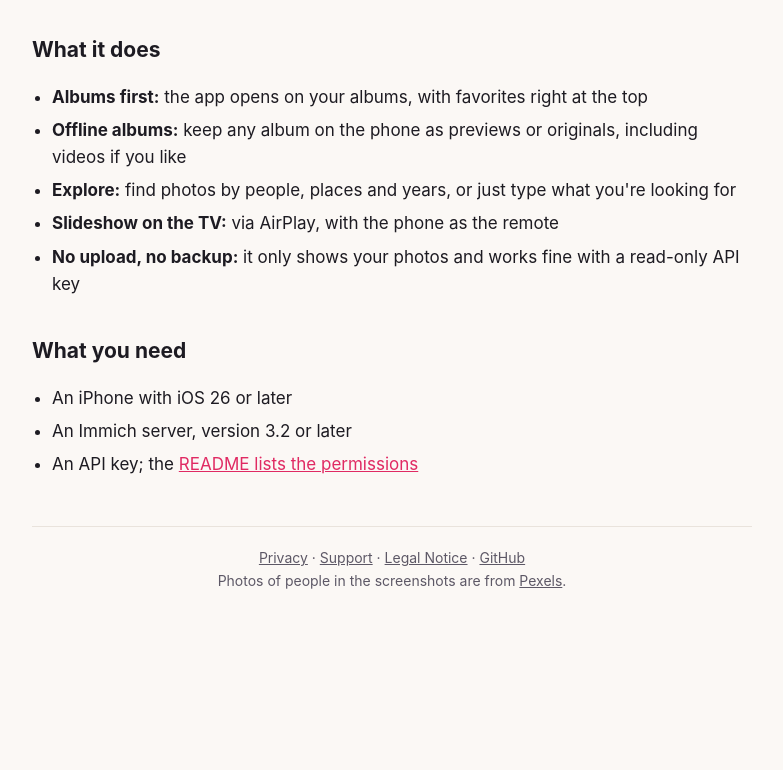
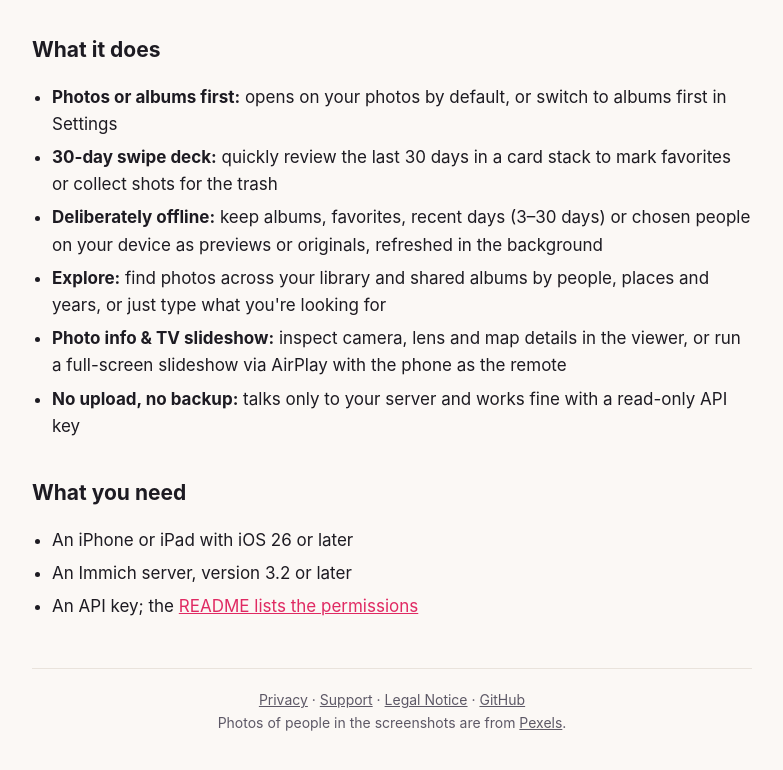
Before and after one commit to bildgut/pocket-album, a plain HTML site: page docs/index.html in a window 1280 px wide. Shown: the part 822-1592 px from the top of the page, without its empty margins (248-1031 px from the left). Before the commit the page ends 1478 px from the top, so only its background shows below. Drawn offline with Linux system fonts and the light colour scheme.

Commit message:
Website: update features for 0.10.0

```diff
--- a/docs/index.html
+++ b/docs/index.html
@@ -4,7 +4,7 @@
 <meta charset="utf-8">
 <meta name="viewport" content="width=device-width,initial-scale=1">
 <title>Pocket Album for Immich</title>
-<meta name="description" content="A native iOS client for your own Immich server: albums first, offline albums, search by people, places and years.">
+<meta name="description" content="A native iOS client for your own Immich server: 30-day swipe deck, offline albums, favorites and people, photo info sheet with map, and search by people, places and years.">
 <link rel="icon" href="assets/symbol.png">
 <link rel="stylesheet" href="style.css">
 </head>
@@ -16,7 +16,7 @@
     <p class="unter">Unofficial. Not affiliated with or endorsed by the Immich project.</p>
   </div>
 
-  <p>Your albums and photos from your own <a href="https://immich.app/">Immich</a> server, quick to open, easy to find and still there when you're offline. Pocket Album is a small native iPhone app written in Swift and SwiftUI.</p>
+  <p>Your albums and photos from your own <a href="https://immich.app/">Immich</a> server, quick to open, easy to find and still there when you're offline. Pocket Album is a small native iPhone and iPad app written in Swift and SwiftUI.</p>
 
   <p style="text-align:center">
     <a class="knopf" href="https://testflight.apple.com/join/YW8NumYY">Join the beta</a>
@@ -33,16 +33,17 @@
 
   <h2>What it does</h2>
   <ul class="liste">
-    <li><strong>Albums first:</strong> the app opens on your albums, with favorites right at the top</li>
-    <li><strong>Offline albums:</strong> keep any album on the phone as previews or originals, including videos if you like</li>
-    <li><strong>Explore:</strong> find photos by people, places and years, or just type what you're looking for</li>
-    <li><strong>Slideshow on the TV:</strong> via AirPlay, with the phone as the remote</li>
-    <li><strong>No upload, no backup:</strong> it only shows your photos and works fine with a read-only API key</li>
+    <li><strong>Photos or albums first:</strong> opens on your photos by default, or switch to albums first in Settings</li>
+    <li><strong>30-day swipe deck:</strong> quickly review the last 30 days in a card stack to mark favorites or collect shots for the trash</li>
+    <li><strong>Deliberately offline:</strong> keep albums, favorites, recent days (3–30 days) or chosen people on your device as previews or originals, refreshed in the background</li>
+    <li><strong>Explore:</strong> find photos across your library and shared albums by people, places and years, or just type what you're looking for</li>
+    <li><strong>Photo info &amp; TV slideshow:</strong> inspect camera, lens and map details in the viewer, or run a full-screen slideshow via AirPlay with the phone as the remote</li>
+    <li><strong>No upload, no backup:</strong> talks only to your server and works fine with a read-only API key</li>
   </ul>
 
   <h2>What you need</h2>
   <ul class="liste">
-    <li>An iPhone with iOS 26 or later</li>
+    <li>An iPhone or iPad with iOS 26 or later</li>
     <li>An Immich server, version 3.2 or later</li>
     <li>An API key; the <a href="https://github.com/bildgut/pocket-album#api-key-permissions">README lists the permissions</a></li>
   </ul>
```
